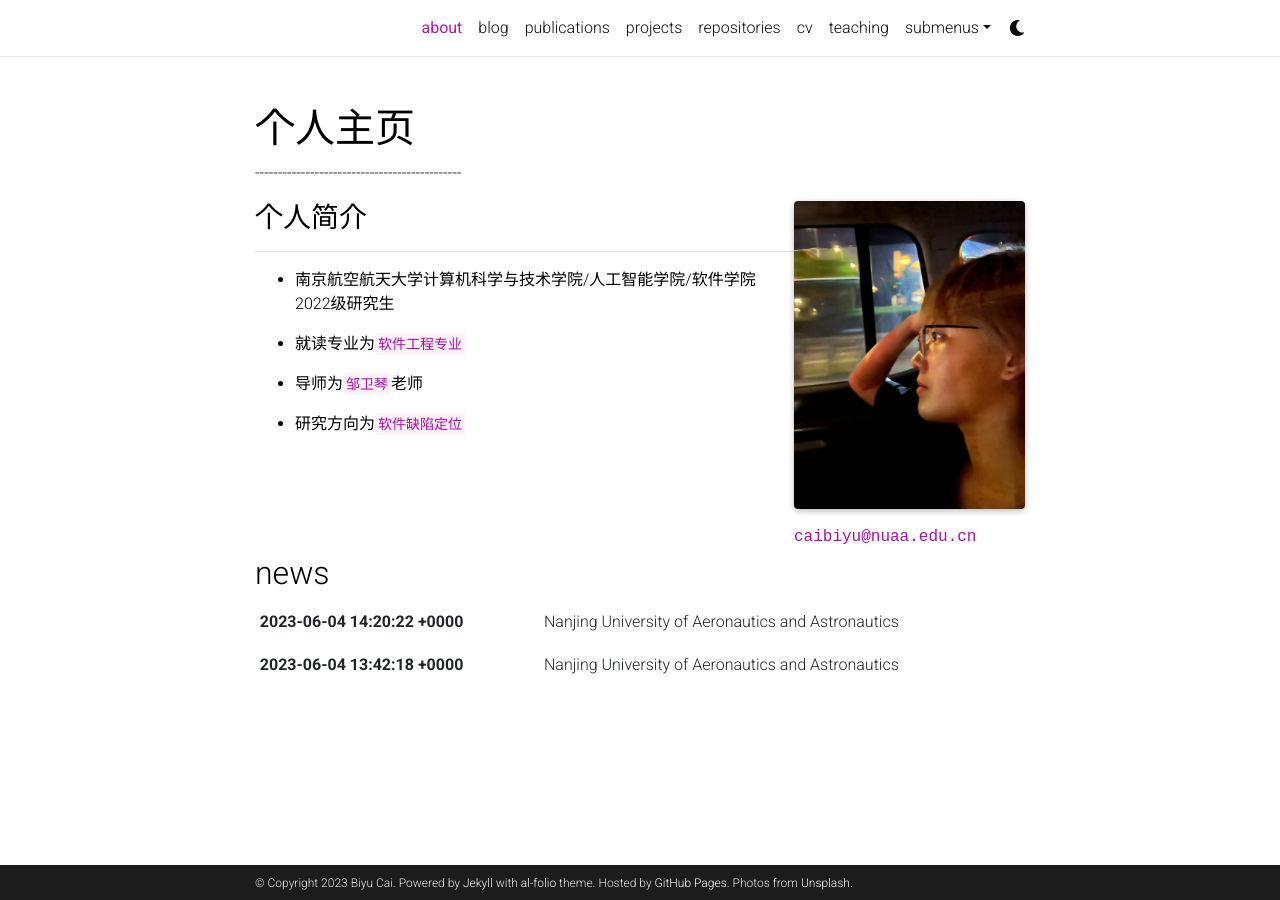
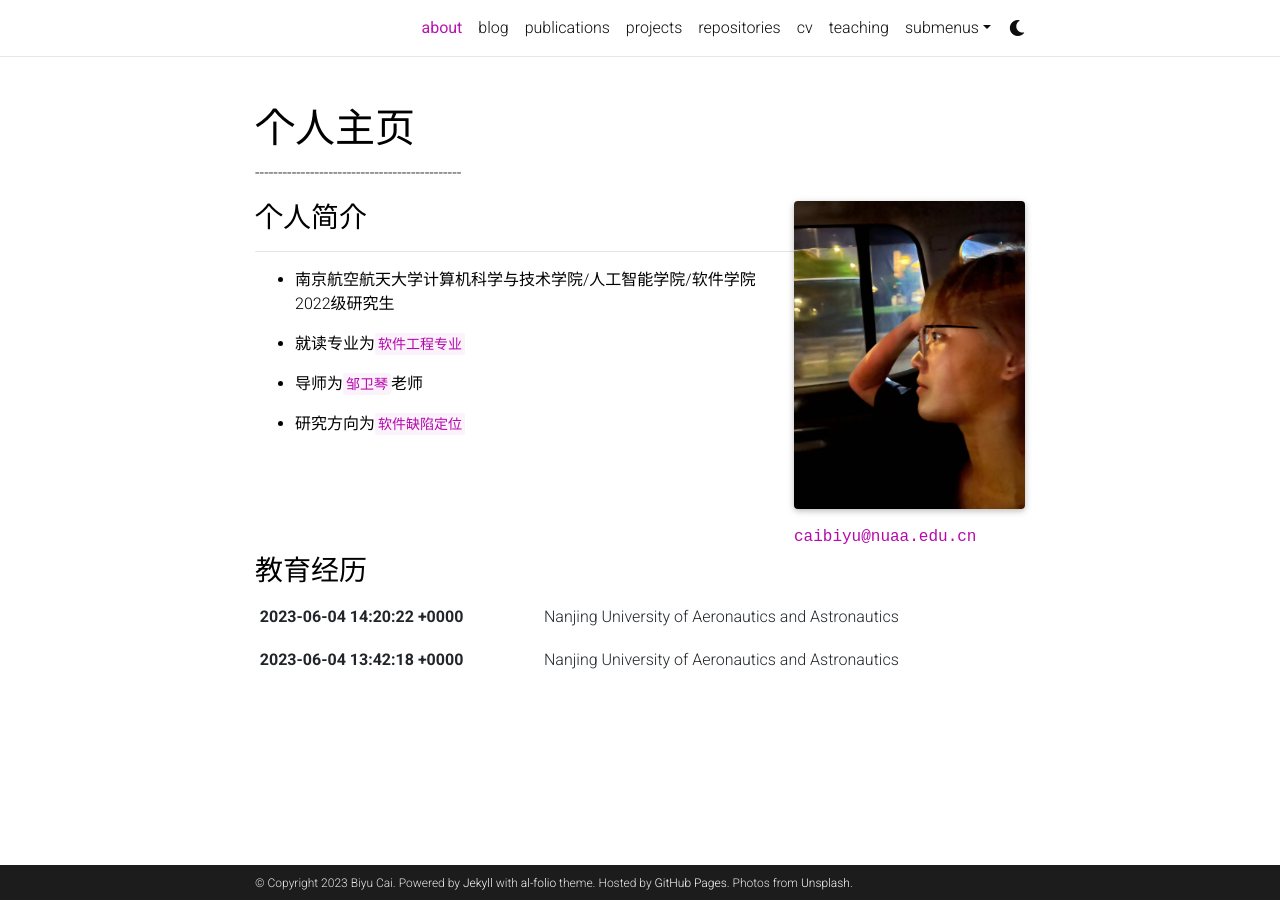
Before and after one commit to Caiby0927/Caiby0927.github.io, a Jekyll site: the page built from _pages/about.md, in a window 1280 px wide. Built offline with Jekyll 4.4.1, drawn with Linux system fonts in a browser that asks for light colours; full-size pictures stand in for the smaller copies a plugin makes; comment, search, counter and statistics services are not loaded; a style sheet for code colours, icons or effects is not loaded.

Commit message:
Update about.html

```diff
--- a/_layouts/about.html
+++ b/_layouts/about.html
@@ -42,7 +42,7 @@
 
           <!-- News -->
           {% if page.news and site.announcements.enabled -%}
-            <h2><a href="{{ '/news/' | relative_url }}" style="color: inherit;">news</a></h2>
+            <h3><a href="{{ '/news/' | relative_url }}" style="color: inherit;">教育经历</a></h2>
             {%- include news.html limit=true %}
           {%- endif %}
 
```
